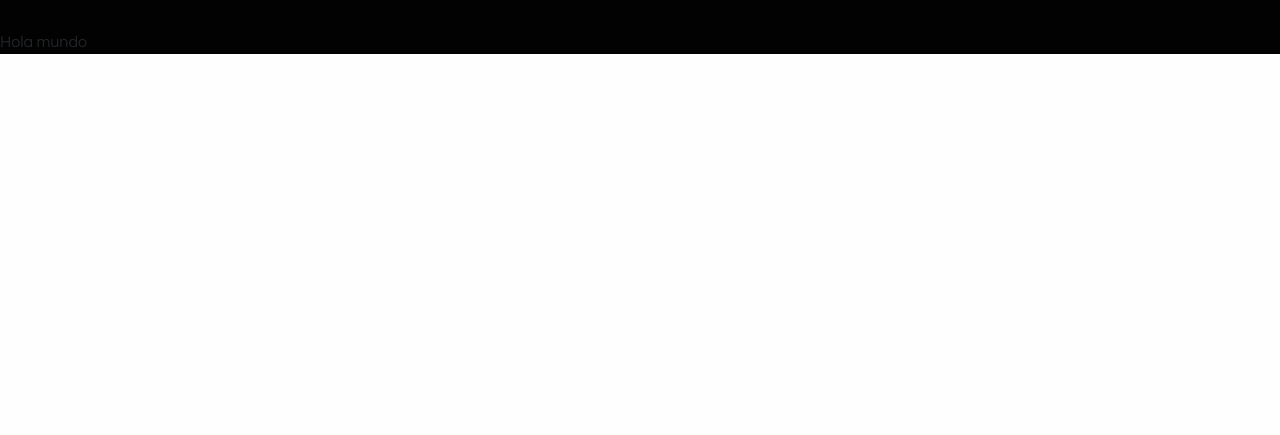
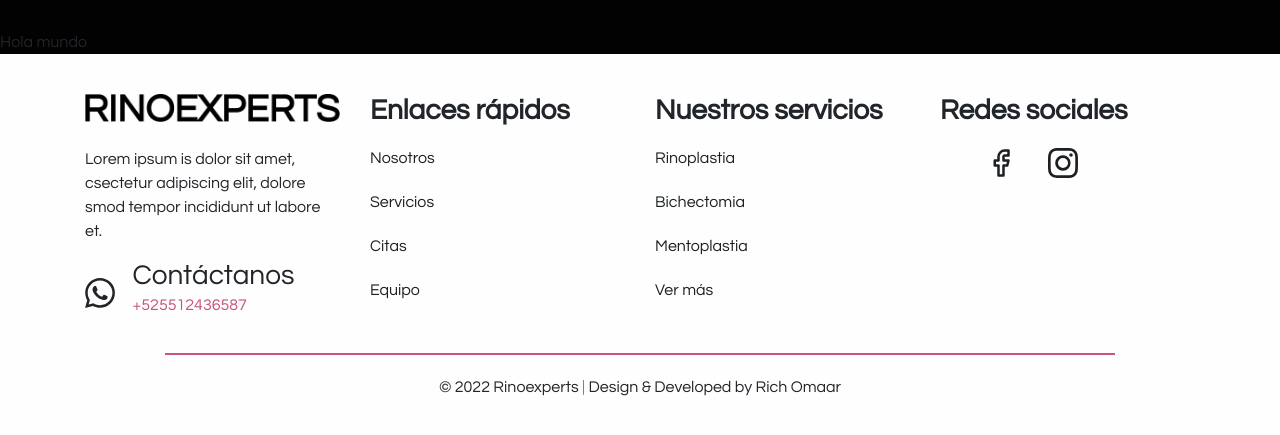
Before and after one commit to RichOmaar/rinoexperts-new-version, a React (Create React App) app: page / in a window 1280 px wide. Shown: the part 2541-2976 px from the top of the page. Before the commit the page ends 2611 px from the top, so only its background shows below. Built offline with nearby package versions, Linux system fonts and the light colour scheme.

Commit message:
Se agregaron los iconos

```diff
--- a/package.json
+++ b/package.json
@@ -8,6 +8,7 @@
     "@testing-library/user-event": "^13.5.0",
     "react": "^18.1.0",
     "react-dom": "^18.1.0",
+    "react-icons": "^4.4.0",
     "react-owl-carousel": "^2.3.3",
     "react-router-dom": "^6.3.0",
     "react-scripts": "5.0.1",
--- a/src/App.js
+++ b/src/App.js
@@ -4,6 +4,8 @@ import { Routes, Route, Link } from "react-router-dom";
 
 import Navbar from './components/navbar/Narvbar';
 import Home from './pages/Home';
+import Footer from './components/footer/Footer';
+
 
 function App() {
   return (
@@ -13,6 +15,8 @@ function App() {
       <Routes>
         <Route path="/" element={<Home />} />
       </Routes>
+
+      <Footer />
     </div>
   );
 }
--- /dev/null
+++ b/src/components/footer/Footer.js
@@ -0,0 +1,82 @@
+import React from 'react';
+import './footer.css';
+
+import RinoexpertsLogo from '../../assets/img/logo-negro.png';
+
+import { ImWhatsapp } from 'react-icons/im';
+import { Link } from 'react-router-dom';
+import { BsInstagram } from 'react-icons/bs';
+import { FiFacebook } from 'react-icons/fi';
+
+const Footer = () => {
+  return (
+    <div className="container container-footer py-4">
+        <div className="row">
+            <div className="col-12">
+                <div className="row">
+                    <div className="col-xl-3 col-lg-3 col-md-6 col-sm-12 rinoexperts-info">
+                        <img src={RinoexpertsLogo} className="img-fluid" alt="Rinoexperts Logo" />
+                        <p className="short-text">Lorem ipsum is dolor sit amet, csectetur adipiscing elit, dolore smod tempor incididunt ut labore et.</p>
+                        <div className="row">
+                            <div className="col-2 container-icon">
+                                <ImWhatsapp className="whatsapp-icon"/>
+                            </div>
+                            <div className="col-10 contact-us-footer">
+                                <h3 className="p-0 m-0">Contáctanos</h3>
+                                <a href="#"><p>+525512436587</p></a>
+                            </div>
+                        </div>
+                    </div>
+                    <div className="col-xl-3 col-lg-3 col-md-6 col-sm-6">
+                        <h3 className="font-bold">Enlaces rápidos</h3>
+                        <ul className="quick-links p-0">
+                            <li>
+                                <Link to='/'><span>Nosotros</span></Link>
+                            </li>
+                            <li>
+                                <Link to='/'><span>Servicios</span></Link>
+                            </li>
+                            <li>
+                                <Link to='/'><span>Citas</span></Link>
+                            </li>
+                            <li>
+                                <Link to='/'><span>Equipo</span></Link>
+                            </li>
+                        </ul>
+                    </div>
+                    <div className="col-xl-3 col-lg-3 col-md-6 col-sm-6">
+                        <h3 className="font-bold">Nuestros servicios</h3>
+                        <ul className="quick-links p-0">
+                            <li>
+                                <Link to='/'><span>Rinoplastia</span></Link>
+                            </li>
+                            <li>
+                                <Link to='/'><span>Bichectomia</span></Link>
+                            </li>
+                            <li>
+                                <Link to='/'><span>Mentoplastia</span></Link>
+                            </li>
+                            <li>
+                                <Link to='/'><span>Ver más</span></Link>
+                            </li>
+                        </ul>
+                    </div>
+                    <div className="col-xl-3 col-lg-3 col-md-6 col-sm-12">
+                        <h3 className="font-bold">Redes sociales</h3>
+                        <div className=" social-icons">
+                            <a href="https://www.facebook.com/" target="_blank" className="facebook-icon mx-3"><FiFacebook /></a>
+                            <a href="https://www.instagram.com/rinoexperts/" target="_blank" className="instagram-icon mx-3"><BsInstagram /></a>
+                        </div>
+                    </div>
+                </div>
+            </div>
+            <div className="col-12 text-center">
+                <hr/>
+                <p>© 2022 Rinoexperts <span className="text-pink-color">|</span> Design & Developed by Rich Omaar</p>
+            </div>
+        </div>
+    </div>
+  )
+}
+
+export default Footer;
--- /dev/null
+++ b/src/components/footer/footer.css
@@ -0,0 +1,65 @@
+.container-footer hr {
+  border: 0.05rem solid var(--pink-color);
+  margin: 20px 80px;
+}
+
+.container-footer .rinoexperts-info .short-text {
+  margin-top: 25px;
+}
+
+.container-footer .rinoexperts-info .whatsapp-icon {
+  font-size: 30px;
+}
+
+.container-footer .container-icon {
+  margin: auto;
+  width: 50%;
+  /* padding: 10px; */
+}
+
+.contact-us-footer a {
+  color: var(--pink-color);
+  transition: 0.3s;
+}
+
+.contact-us-footer a:hover {
+  text-decoration: none;
+  transition: 0.3s;
+}
+
+.quick-links li {
+    list-style: none;
+    padding: 10px 0px;
+}
+
+.quick-links li a {
+    color: var(--black-color);
+    transition: 0.3s;
+}
+
+.quick-links li a:hover {
+    color: var(--pink-color);
+    text-decoration: none;
+    transition: 0.3s;
+    border: 1px solid var(--pink-color);
+    padding: 5px;
+    font-weight: bold;
+}
+
+.social-icons {
+    font-size: 30px;
+    padding-left: 30px;
+    margin-top: 18px;
+}
+
+.social-icons a {
+    color: var(--black-color);
+    transition: 0.3s;
+}
+
+.social-icons a:hover {
+    color: var(--pink-color);
+    font-size: 35px;
+    transition: 0.3s;
+
+}
```
Also changed, not shown: 1 other file (tests, documents, lock files or other folders).
